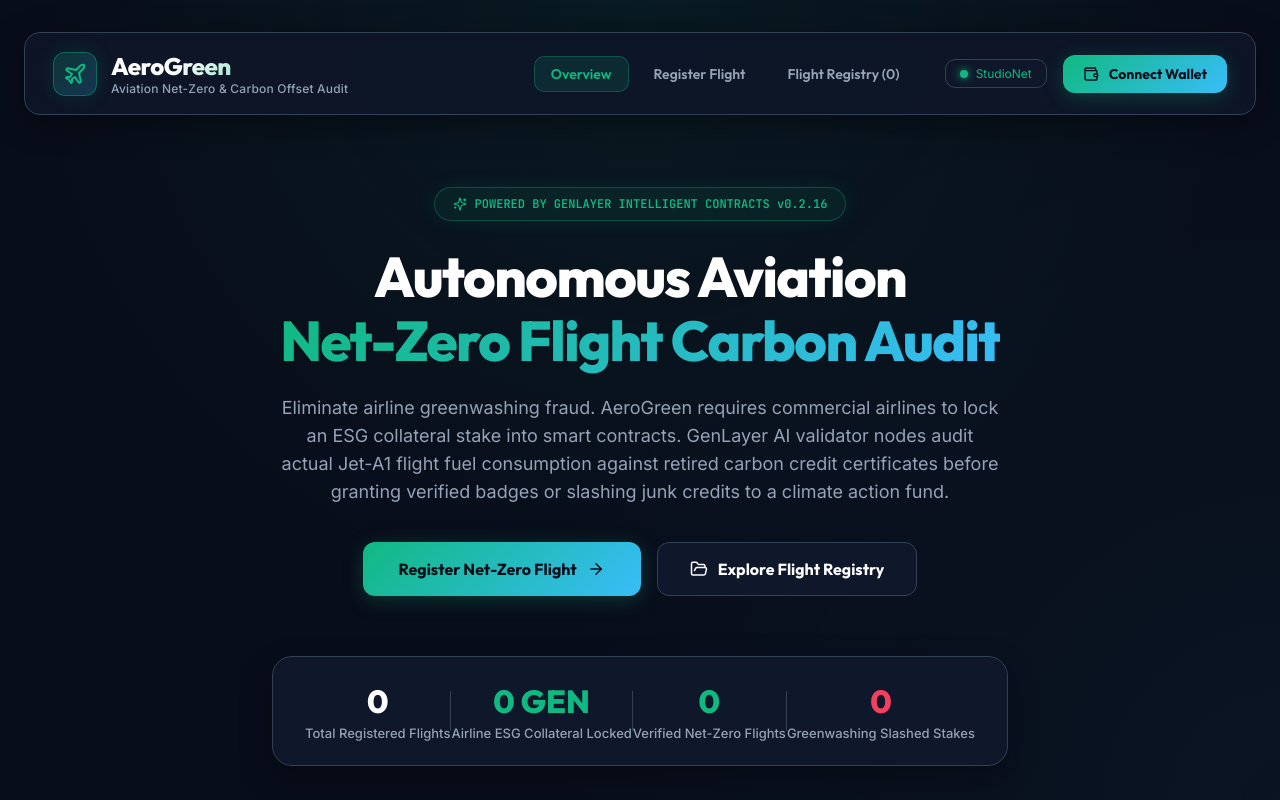
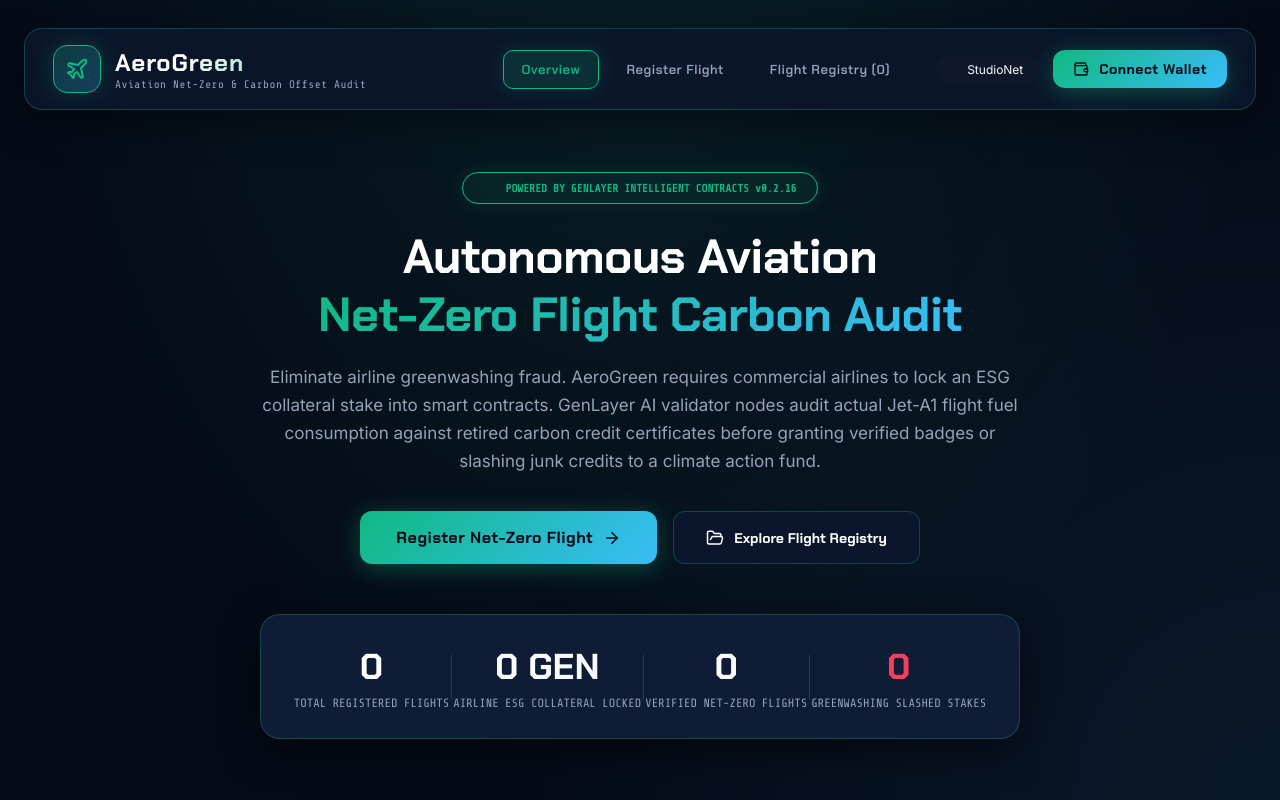
Before and after one commit to Tannpd/aerogreen, a React (Vite) app in the folder frontend/: page / in a window 1280 px wide. Shown: the top 800 px of the page. Built offline with nearby package versions, Linux system fonts and the light colour scheme.

Commit message:
style: overhaul AeroGreen UI into Aviation Cockpit Radar theme

```diff
--- a/frontend/src/index.css
+++ b/frontend/src/index.css
@@ -1,27 +1,28 @@
-@import url('https://fonts.googleapis.com/css2?family=Inter:wght@300;400;500;600;700&family=Outfit:wght@500;600;700;800&family=JetBrains+Mono:wght@400;500;600&display=swap');
+@import url('https://fonts.googleapis.com/css2?family=Chakra+Petch:wght@500;600;700&family=Inter:wght@400;500;600;700&family=Share+Tech+Mono&display=swap');
 
 :root {
-  --bg-dark: #080D1A;
-  --bg-card: #0F172A;
-  --bg-card-hover: #1E293B;
-  --bg-surface: #1E293B;
-  --border-color: #334155;
-  --border-focus: #10B981;
+  --bg-aviation: #050B18;
+  --bg-card: #0B162C;
+  --bg-card-hover: #132242;
+  --bg-cockpit: #0F1C36;
+  --border-emerald: rgba(16, 185, 129, 0.3);
+  --border-sky: rgba(2, 132, 199, 0.3);
 
-  --primary-emerald: #10B981;
-  --emerald-dim: rgba(16, 185, 129, 0.12);
-  --sky-accent: #38BDF8;
-  --sky-dim: rgba(56, 189, 248, 0.12);
+  --emerald-eco: #10B981;
+  --emerald-glow: rgba(16, 185, 129, 0.15);
+  --sky-radar: #38BDF8;
+  --sky-glow: rgba(56, 189, 248, 0.15);
   --rose-slash: #F43F5E;
-  --rose-dim: rgba(244, 63, 94, 0.12);
+  --rose-glow: rgba(244, 63, 94, 0.15);
+  --amber-solar: #F59E0B;
 
   --text-main: #F8FAFC;
-  --text-muted: #94A3B8;
-  --text-dim: #64748B;
+  --text-radar: #94A3B8;
+  --text-muted: #64748B;
 
-  --font-heading: 'Outfit', sans-serif;
+  --font-cockpit: 'Chakra Petch', sans-serif;
   --font-body: 'Inter', sans-serif;
-  --font-mono: 'JetBrains Mono', monospace;
+  --font-radar: 'Share Tech Mono', monospace;
 }
 
 * {
@@ -31,37 +32,38 @@
 }
 
 body {
-  background-color: var(--bg-dark);
+  background-color: var(--bg-aviation);
   color: var(--text-main);
   font-family: var(--font-body);
   min-height: 100vh;
   overflow-x: hidden;
   position: relative;
   background-image:
-    radial-gradient(circle at 50% 0%, rgba(16, 185, 129, 0.08) 0%, transparent 60%),
-    radial-gradient(circle at 100% 100%, rgba(56, 189, 248, 0.04) 0%, transparent 50%);
+    radial-gradient(ellipse at 50% -20%, rgba(16, 185, 129, 0.12) 0%, transparent 70%),
+    radial-gradient(circle at 100% 100%, rgba(56, 189, 248, 0.08) 0%, transparent 50%),
+    linear-gradient(rgba(16, 185, 129, 0.02) 1px, transparent 1px);
+  background-size: 100% 100%, 100% 100%, 100% 30px;
   background-attachment: fixed;
 }
 
-/* Outer layout */
 .app-container {
-  max-width: 1280px;
+  max-width: 1320px;
   margin: 0 auto;
-  padding: 32px 24px 60px 24px;
+  padding: 28px 24px 60px 24px;
 }
 
-/* Sleek navbar */
+/* Aviation Flight HUD Navbar */
 .navbar {
   display: flex;
   justify-content: space-between;
   align-items: center;
-  padding: 18px 28px;
-  background: rgba(15, 23, 42, 0.85);
-  backdrop-filter: blur(16px);
-  border: 1px solid var(--border-color);
-  border-radius: 16px;
+  padding: 16px 28px;
+  background: rgba(11, 22, 44, 0.92);
+  backdrop-filter: blur(20px);
+  border: 1px solid var(--border-emerald);
+  border-radius: 18px;
   margin-bottom: 32px;
-  box-shadow: 0 8px 32px rgba(0, 0, 0, 0.4);
+  box-shadow: 0 10px 40px rgba(0, 0, 0, 0.5);
 }
 
 .brand-logo {
@@ -71,36 +73,35 @@
 }
 
 .brand-icon-box {
-  width: 44px;
-  height: 44px;
-  border-radius: 12px;
+  width: 48px;
+  height: 48px;
+  border-radius: 14px;
   display: flex;
   align-items: center;
   justify-content: center;
-  background: linear-gradient(135deg, rgba(16, 185, 129, 0.2), rgba(56, 189, 248, 0.2));
-  border: 1px solid rgba(16, 185, 129, 0.4);
-  color: var(--primary-emerald);
-  box-shadow: 0 0 20px rgba(16, 185, 129, 0.15);
+  background: linear-gradient(135deg, rgba(16, 185, 129, 0.25), rgba(56, 189, 248, 0.25));
+  border: 1px solid var(--emerald-eco);
+  color: var(--emerald-eco);
+  box-shadow: 0 0 24px rgba(16, 185, 129, 0.25);
 }
 
 .brand-title {
-  font-family: var(--font-heading);
+  font-family: var(--font-cockpit);
   font-size: 24px;
-  font-weight: 800;
-  letter-spacing: -0.5px;
-  background: linear-gradient(135deg, #FFFFFF 30%, var(--primary-emerald) 100%);
+  font-weight: 700;
+  letter-spacing: 1px;
+  background: linear-gradient(135deg, #FFFFFF 30%, var(--emerald-eco) 100%);
   -webkit-background-clip: text;
   -webkit-text-fill-color: transparent;
 }
 
 .brand-subtitle {
-  font-size: 12px;
-  color: var(--text-muted);
-  font-weight: 500;
-  letter-spacing: 0.2px;
+  font-size: 11px;
+  color: var(--text-radar);
+  font-family: var(--font-radar);
+  letter-spacing: 0.5px;
 }
 
-/* Nav Links */
 .nav-links {
   display: flex;
   gap: 8px;
@@ -110,14 +111,15 @@
 .nav-link {
   background: transparent;
   border: 1px solid transparent;
-  color: var(--text-muted);
-  font-family: var(--font-heading);
-  font-size: 14px;
+  color: var(--text-radar);
+  font-family: var(--font-cockpit);
+  font-size: 13px;
   font-weight: 600;
-  padding: 8px 16px;
+  letter-spacing: 0.5px;
+  padding: 10px 18px;
   border-radius: 10px;
   cursor: pointer;
-  transition: all 0.2s ease;
+  transition: all 0.25s ease;
 }
 
 .nav-link:hover {
@@ -126,22 +128,23 @@
 }
 
 .nav-link.active {
-  color: var(--primary-emerald);
-  background: var(--emerald-dim);
-  border-color: rgba(16, 185, 129, 0.3);
+  color: var(--emerald-eco);
+  background: var(--emerald-glow);
+  border-color: var(--emerald-eco);
+  box-shadow: 0 0 18px rgba(16, 185, 129, 0.2);
 }
 
-/* --- LANDING PAGE STYLES --- */
+/* Aviation Hero Section */
 .landing-wrapper {
   display: flex;
   flex-direction: column;
-  gap: 60px;
+  gap: 50px;
 }
 
 .hero-section {
   text-align: center;
-  padding: 40px 20px 20px 20px;
-  max-width: 900px;
+  padding: 30px 20px;
+  max-width: 960px;
   margin: 0 auto;
 }
 
@@ -149,24 +152,24 @@
   display: inline-flex;
   align-items: center;
   gap: 8px;
-  padding: 8px 18px;
+  padding: 8px 20px;
   background: rgba(16, 185, 129, 0.08);
-  border: 1px solid rgba(16, 185, 129, 0.3);
+  border: 1px solid var(--emerald-eco);
   border-radius: 30px;
-  font-family: var(--font-mono);
-  font-size: 12px;
+  font-family: var(--font-radar);
+  font-size: 11px;
   font-weight: 600;
-  color: var(--primary-emerald);
+  color: var(--emerald-eco);
   margin-bottom: 24px;
-  box-shadow: 0 0 20px rgba(16, 185, 129, 0.1);
+  box-shadow: 0 0 20px rgba(16, 185, 129, 0.15);
 }
 
 .hero-title {
-  font-family: var(--font-heading);
-  font-size: 56px;
-  font-weight: 800;
-  line-height: 1.15;
-  letter-spacing: -1.5px;
+  font-family: var(--font-cockpit);
+  font-size: 48px;
+  font-weight: 700;
+  line-height: 1.2;
+  letter-spacing: -0.5px;
   color: #FFF;
   margin-bottom: 20px;
 }
@@ -178,10 +181,10 @@
 }
 
 .hero-description {
-  font-size: 18px;
-  color: var(--text-muted);
+  font-size: 17px;
+  color: var(--text-radar);
   line-height: 28px;
-  max-width: 720px;
+  max-width: 760px;
   margin: 0 auto 36px auto;
 }
 
@@ -189,7 +192,7 @@
   display: flex;
   justify-content: center;
   gap: 16px;
-  margin-bottom: 60px;
+  margin-bottom: 50px;
 }
 
 .btn-secondary {
@@ -198,32 +201,33 @@
   gap: 10px;
   padding: 16px 32px;
   border-radius: 12px;
-  font-family: var(--font-heading);
-  font-size: 16px;
+  font-family: var(--font-cockpit);
+  font-size: 14px;
   font-weight: 700;
   color: #FFF;
   background: var(--bg-card);
-  border: 1px solid var(--border-color);
+  border: 1px solid var(--border-emerald);
   cursor: pointer;
   transition: all 0.25s ease;
 }
 
 .btn-secondary:hover {
   background: var(--bg-card-hover);
-  border-color: rgba(255, 255, 255, 0.2);
+  border-color: var(--emerald-eco);
   transform: translateY(-2px);
+  box-shadow: 0 0 20px rgba(16, 185, 129, 0.2);
 }
 
-/* Hero Stats Bar */
+/* Aviation Stats Flight Deck */
 .hero-stats {
   display: flex;
   align-items: center;
   justify-content: space-around;
-  background: var(--bg-card);
-  border: 1px solid var(--border-color);
+  background: var(--bg-cockpit);
+  border: 1px solid var(--border-emerald);
   border-radius: 20px;
-  padding: 24px 32px;
-  box-shadow: 0 12px 32px rgba(0, 0, 0, 0.3);
+  padding: 28px 32px;
+  box-shadow: 0 12px 40px rgba(0, 0, 0, 0.6);
 }
 
 .hero-stat-item {
@@ -231,26 +235,27 @@
 }
 
 .hero-stat-num {
-  font-family: var(--font-heading);
-  font-size: 32px;
-  font-weight: 800;
+  font-family: var(--font-cockpit);
+  font-size: 36px;
+  font-weight: 700;
   color: #FFF;
 }
 
 .hero-stat-lbl {
-  font-size: 13px;
-  color: var(--text-muted);
-  font-weight: 500;
-  margin-top: 4px;
+  font-size: 12px;
+  color: var(--text-radar);
+  font-family: var(--font-radar);
+  margin-top: 6px;
+  text-transform: uppercase;
 }
 
 .hero-stat-divider {
   width: 1px;
-  height: 40px;
-  background: var(--border-color);
+  height: 44px;
+  background: var(--border-emerald);
 }
 
-/* Feature Grid */
+/* Features Grid */
 .features-grid {
   display: grid;
   grid-template-columns: repeat(auto-fit, minmax(320px, 1fr));
@@ -259,16 +264,16 @@
 
 .feature-card {
   background: var(--bg-card);
-  border: 1px solid var(--border-color);
+  border: 1px solid var(--border-emerald);
   border-radius: 20px;
   padding: 32px;
   transition: all 0.25s ease;
 }
 
 .feature-card:hover {
-  border-color: rgba(16, 185, 129, 0.3);
+  border-color: var(--emerald-eco);
   transform: translateY(-4px);
-  box-shadow: 0 16px 36px rgba(0, 0, 0, 0.4);
+  box-shadow: 0 16px 40px rgba(16, 185, 129, 0.15);
 }
 
 .feature-icon {
@@ -282,8 +287,8 @@
 }
 
 .feature-title {
-  font-family: var(--font-heading);
-  font-size: 20px;
+  font-family: var(--font-cockpit);
+  font-size: 18px;
   font-weight: 700;
   color: #FFF;
   margin-bottom: 12px;
@@ -291,81 +296,21 @@
 
 .feature-text {
   font-size: 14px;
-  color: var(--text-muted);
+  color: var(--text-radar);
   line-height: 22px;
 }
 
 .code-tag {
-  font-family: var(--font-mono);
-  background: rgba(16, 185, 129, 0.1);
-  color: var(--primary-emerald);
-  padding: 2px 6px;
-  border-radius: 4px;
+  font-family: var(--font-radar);
+  background: var(--emerald-glow);
+  color: var(--emerald-eco);
+  padding: 2px 8px;
+  border-radius: 6px;
   font-size: 12px;
+  border: 1px solid rgba(16, 185, 129, 0.2);
 }
 
-/* How It Works Panel */
-.how-it-works-panel {
-  background: var(--bg-card);
-  border: 1px solid var(--border-color);
-  border-radius: 24px;
-  padding: 48px;
-  text-align: center;
-}
-
-.section-heading {
-  font-family: var(--font-heading);
-  font-size: 32px;
-  font-weight: 800;
-  color: #FFF;
-  margin-bottom: 8px;
-}
-
-.section-sub {
-  font-size: 15px;
-  color: var(--text-muted);
-  margin-bottom: 40px;
-}
-
-.steps-container {
-  display: grid;
-  grid-template-columns: repeat(auto-fit, minmax(280px, 1fr));
-  gap: 24px;
-  text-align: left;
-}
-
-.step-box {
-  background: #0D131F;
-  border: 1px solid var(--border-color);
-  border-radius: 16px;
-  padding: 28px;
-  position: relative;
-}
-
-.step-number {
-  font-family: var(--font-heading);
-  font-size: 40px;
-  font-weight: 800;
-  color: var(--primary-emerald);
-  opacity: 0.3;
-  margin-bottom: 12px;
-}
-
-.step-title {
-  font-family: var(--font-heading);
-  font-size: 18px;
-  font-weight: 700;
-  color: #FFF;
-  margin-bottom: 8px;
-}
-
-.step-desc {
-  font-size: 13px;
-  color: var(--text-muted);
-  line-height: 20px;
-}
-
-/* --- STAT GRID & CARDS --- */
+/* Statutory Grid & Cards */
 .stat-grid {
   display: grid;
   grid-template-columns: repeat(auto-fit, minmax(240px, 1fr));
@@ -375,26 +320,25 @@
 
 .stat-card {
   background: var(--bg-card);
-  border: 1px solid var(--border-color);
+  border: 1px solid var(--border-emerald);
   border-radius: 16px;
   padding: 20px 24px;
   transition: all 0.25s ease;
-  position: relative;
-  overflow: hidden;
 }
 
 .stat-card:hover {
-  border-color: rgba(16, 185, 129, 0.3);
+  border-color: var(--emerald-eco);
   transform: translateY(-2px);
-  box-shadow: 0 12px 24px rgba(0, 0, 0, 0.3);
+  box-shadow: 0 12px 24px rgba(16, 185, 129, 0.15);
 }
 
 .stat-header {
   display: flex;
   justify-content: space-between;
   align-items: center;
-  color: var(--text-muted);
-  font-size: 12px;
+  color: var(--text-radar);
+  font-family: var(--font-radar);
+  font-size: 11px;
   font-weight: 600;
   letter-spacing: 0.5px;
   margin-bottom: 12px;
@@ -402,7 +346,7 @@
 }
 
 .stat-value {
-  font-family: var(--font-heading);
+  font-family: var(--font-cockpit);
   font-size: 28px;
   font-weight: 700;
   color: #FFF;
@@ -411,14 +355,14 @@
 /* Glass Panels */
 .glass-panel {
   background: var(--bg-card);
-  border: 1px solid var(--border-color);
+  border: 1px solid var(--border-emerald);
   border-radius: 20px;
   padding: 32px;
-  box-shadow: 0 16px 40px rgba(0, 0, 0, 0.4);
+  box-shadow: 0 16px 40px rgba(0, 0, 0, 0.5);
 }
 
 .panel-title {
-  font-family: var(--font-heading);
+  font-family: var(--font-cockpit);
   font-size: 20px;
   font-weight: 700;
   color: #FFF;
@@ -430,21 +374,22 @@
 
 .panel-desc {
   font-size: 14px;
-  color: var(--text-muted);
+  color: var(--text-radar);
   line-height: 22px;
   margin-bottom: 28px;
 }
 
-/* Modern Form Controls */
+/* Form inputs */
 .form-group {
   margin-bottom: 24px;
 }
 
 .form-label {
   display: block;
-  font-size: 13px;
-  font-weight: 600;
-  color: var(--text-muted);
+  font-size: 11px;
+  font-weight: 700;
+  color: var(--text-radar);
+  font-family: var(--font-radar);
   margin-bottom: 8px;
   text-transform: uppercase;
   letter-spacing: 0.5px;
@@ -452,23 +397,23 @@
 
 .form-input {
   width: 100%;
-  background: #0D131F;
-  border: 1px solid var(--border-color);
+  background: #071124;
+  border: 1px solid var(--border-emerald);
   border-radius: 12px;
   padding: 14px 18px;
   color: #FFF;
-  font-family: var(--font-mono);
+  font-family: var(--font-radar);
   font-size: 14px;
   outline: none;
   transition: all 0.2s ease;
 }
 
 .form-input:focus {
-  border-color: var(--primary-emerald);
-  box-shadow: 0 0 0 3px var(--emerald-dim);
+  border-color: var(--emerald-eco);
+  box-shadow: 0 0 18px rgba(16, 185, 129, 0.25);
 }
 
-/* Modern Buttons */
+/* Buttons */
 .btn-primary {
   display: inline-flex;
   align-items: center;
@@ -477,20 +422,21 @@
   width: 100%;
   padding: 16px 28px;
   border-radius: 12px;
-  font-family: var(--font-heading);
-  font-size: 16px;
+  font-family: var(--font-cockpit);
+  font-size: 15px;
   font-weight: 700;
-  color: #080D1A;
+  letter-spacing: 0.5px;
+  color: #050B18;
   background: linear-gradient(135deg, #10B981 0%, #38BDF8 100%);
   border: none;
   cursor: pointer;
   transition: all 0.25s ease;
-  box-shadow: 0 4px 20px rgba(16, 185, 129, 0.25);
+  box-shadow: 0 4px 24px rgba(16, 185, 129, 0.35);
 }
 
 .btn-primary:hover:not(:disabled) {
   transform: translateY(-2px);
-  box-shadow: 0 8px 28px rgba(16, 185, 129, 0.4);
+  box-shadow: 0 8px 32px rgba(16, 185, 129, 0.5);
 }
 
 .btn-primary:disabled {
@@ -504,20 +450,20 @@
   display: inline-flex;
   align-items: center;
   gap: 6px;
-  padding: 8px 14px;
-  border-radius: 8px;
+  padding: 10px 16px;
+  border-radius: 10px;
   font-size: 12px;
   font-weight: 600;
   cursor: pointer;
   transition: all 0.2s ease;
   border: 1px solid transparent;
-  font-family: var(--font-mono);
+  font-family: var(--font-radar);
 }
 
 .preset-btn-emerald {
-  background: var(--emerald-dim);
-  color: var(--primary-emerald);
-  border-color: rgba(16, 185, 129, 0.3);
+  background: var(--emerald-glow);
+  color: var(--emerald-eco);
+  border-color: var(--border-emerald);
 }
 
 .preset-btn-emerald:hover {
@@ -525,7 +471,7 @@
 }
 
 .preset-btn-rose {
-  background: var(--rose-dim);
+  background: var(--rose-glow);
   color: var(--rose-slash);
   border-color: rgba(244, 63, 94, 0.3);
 }
@@ -541,55 +487,57 @@
   gap: 6px;
   padding: 6px 14px;
   border-radius: 20px;
-  font-size: 12px;
+  font-family: var(--font-radar);
+  font-size: 11px;
   font-weight: 700;
   letter-spacing: 0.5px;
   text-transform: uppercase;
 }
 
 .badge-registered {
-  background: var(--sky-dim);
-  color: var(--sky-accent);
+  background: var(--sky-glow);
+  color: var(--sky-radar);
   border: 1px solid rgba(56, 189, 248, 0.4);
 }
 
 .badge-verified {
-  background: var(--emerald-dim);
-  color: var(--primary-emerald);
+  background: var(--emerald-glow);
+  color: var(--emerald-eco);
   border: 1px solid rgba(16, 185, 129, 0.4);
 }
 
 .badge-slashed {
-  background: var(--rose-dim);
+  background: var(--rose-glow);
   color: var(--rose-slash);
   border: 1px solid rgba(244, 63, 94, 0.4);
 }
 
 /* Audit decree box */
 .decree-box {
-  background: rgba(13, 19, 31, 0.8);
-  border: 1px solid var(--border-color);
-  border-left: 4px solid var(--sky-accent);
-  border-radius: 12px;
-  padding: 20px;
+  background: rgba(7, 17, 36, 0.9);
+  border: 1px solid var(--border-emerald);
+  border-left: 4px solid var(--sky-radar);
+  border-radius: 14px;
+  padding: 22px;
   margin-top: 24px;
 }
 
 .decree-box.verified {
-  border-left-color: var(--primary-emerald);
+  border-left-color: var(--emerald-eco);
 }
 
 .decree-box.slashed {
   border-left-color: var(--rose-slash);
 }
 
-/* Effort Progress Bar */
+/* Progress bar */
 .progress-bar-track {
   height: 10px;
-  background: #0D131F;
+  background: #071124;
   border-radius: 10px;
   overflow: hidden;
   position: relative;
+  border: 1px solid var(--border-emerald);
 }
 
 .progress-bar-fill {
@@ -599,13 +547,13 @@
 }
 
 .progress-bar-fill.high {
-  background: linear-gradient(90deg, var(--sky-accent), var(--primary-emerald));
-  box-shadow: 0 0 12px var(--primary-emerald);
+  background: linear-gradient(90deg, #38BDF8, #10B981);
+  box-shadow: 0 0 14px var(--emerald-eco);
 }
 
 .progress-bar-fill.low {
-  background: linear-gradient(90deg, var(--rose-slash), #BE123C);
-  box-shadow: 0 0 12px var(--rose-slash);
+  background: linear-gradient(90deg, #F43F5E, #991B1B);
+  box-shadow: 0 0 14px var(--rose-slash);
 }
 
 /* Sidebar List */
@@ -617,8 +565,8 @@
 
 .dossier-item {
   background: var(--bg-card);
-  border: 1px solid var(--border-color);
-  border-radius: 12px;
+  border: 1px solid var(--border-emerald);
+  border-radius: 14px;
   padding: 18px 20px;
   cursor: pointer;
   transition: all 0.2s ease;
@@ -626,41 +574,39 @@
 
 .dossier-item:hover {
   background: var(--bg-card-hover);
-  border-color: rgba(255, 255, 255, 0.15);
+  border-color: rgba(16, 185, 129, 0.4);
 }
 
 .dossier-item.selected {
-  border-color: var(--primary-emerald);
-  background: rgba(16, 185, 129, 0.04);
-  box-shadow: 0 0 20px rgba(16, 185, 129, 0.08);
+  border-color: var(--emerald-eco);
+  background: var(--emerald-glow);
+  box-shadow: 0 0 20px rgba(16, 185, 129, 0.15);
 }
 
-/* --- MODERN WEB3 LOADING MODAL --- */
+/* Modal Overlay */
 .modal-overlay {
   position: fixed;
   top: 0;
   left: 0;
   right: 0;
   bottom: 0;
-  background: rgba(8, 13, 26, 0.88);
+  background: rgba(5, 11, 24, 0.9);
   backdrop-filter: blur(20px);
   display: flex;
   align-items: center;
   justify-content: center;
   z-index: 999;
-  animation: fadeIn 0.3s ease;
 }
 
 .loading-modal-card {
   background: var(--bg-card);
-  border: 1px solid var(--border-color);
+  border: 1px solid var(--emerald-eco);
   border-radius: 24px;
   padding: 44px 36px;
   max-width: 520px;
   width: 90%;
   text-align: center;
-  box-shadow: 0 24px 60px rgba(0, 0, 0, 0.6), 0 0 30px rgba(16, 185, 129, 0.1);
-  position: relative;
+  box-shadow: 0 24px 60px rgba(0, 0, 0, 0.8), 0 0 40px rgba(16, 185, 129, 0.2);
 }
 
 .loading-spinner-box {
@@ -690,29 +636,29 @@
   bottom: -4px;
   border-radius: 50%;
   border: 2px solid transparent;
-  border-top-color: var(--primary-emerald);
-  border-right-color: var(--sky-accent);
+  border-top-color: var(--emerald-eco);
+  border-right-color: var(--sky-radar);
   animation: spin 2s linear infinite reverse;
 }
 
 .loading-modal-title {
-  font-family: var(--font-heading);
-  font-size: 22px;
-  font-weight: 800;
+  font-family: var(--font-cockpit);
+  font-size: 20px;
+  font-weight: 700;
   color: #FFF;
   margin-bottom: 10px;
 }
 
 .loading-modal-status {
   font-size: 14px;
-  color: var(--text-muted);
+  color: var(--text-radar);
   line-height: 22px;
   margin-bottom: 24px;
 }
 
 .loading-steps-box {
-  background: #0D131F;
-  border: 1px solid var(--border-color);
+  background: #071124;
+  border: 1px solid var(--border-emerald);
   border-radius: 14px;
   padding: 16px;
   text-align: left;
@@ -727,20 +673,20 @@
   align-items: center;
   gap: 10px;
   font-size: 12px;
-  color: var(--text-muted);
-  font-family: var(--font-mono);
+  color: var(--text-radar);
+  font-family: var(--font-radar);
 }
 
 .step-dot {
   width: 8px;
   height: 8px;
   border-radius: 50%;
-  background: var(--border-color);
+  background: var(--text-muted);
 }
 
 .step-dot.active {
-  background: var(--primary-emerald);
-  box-shadow: 0 0 8px var(--primary-emerald);
+  background: var(--emerald-eco);
+  box-shadow: 0 0 8px var(--emerald-eco);
   animation: pulse-dot 1s infinite alternate;
 }
 
@@ -750,10 +696,10 @@
 }
 
 .loading-tx-hash {
-  font-family: var(--font-mono);
+  font-family: var(--font-radar);
   font-size: 11px;
-  color: var(--primary-emerald);
-  background: var(--emerald-dim);
+  color: var(--emerald-eco);
+  background: var(--emerald-glow);
   padding: 8px 12px;
   border-radius: 8px;
   word-break: break-all;
```
